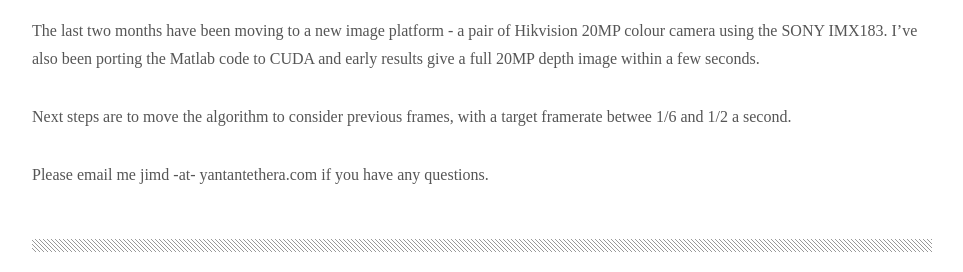
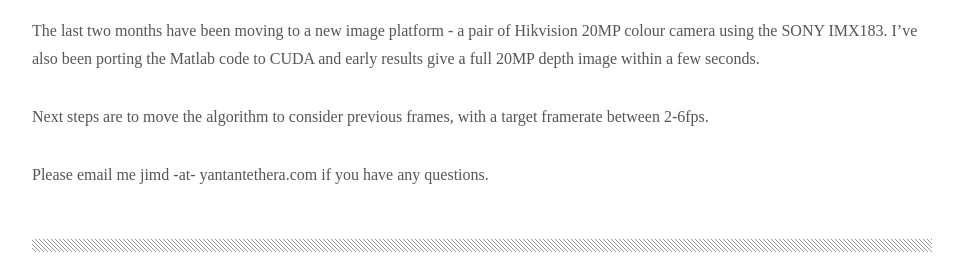
Before and after one commit to jimdytt/jimdytt.github.io, a Jekyll site: the page built from _posts/2019-06-05-CUDA-20MP.md, in a window 1280 px wide. Shown: the part 1124-1396 px from the top of the page, without its empty margins (158-1121 px from the left). Built offline with Jekyll 4.4.1, drawn with Linux system fonts in a browser that asks for light colours.

Commit message:
Changed fps

```diff
--- a/_posts/2019-06-05-CUDA-20MP.md
+++ b/_posts/2019-06-05-CUDA-20MP.md
@@ -19,6 +19,6 @@
 The last two months have been moving to a new image platform - a pair of  Hikvision 20MP colour camera using the SONY IMX183.
 I've also been porting the Matlab code to CUDA and early results give a full 20MP depth image within a few seconds.
 
-Next steps are to move the algorithm to consider previous frames, with a target framerate betwee 1/6 and 1/2 a second.
+Next steps are to move the algorithm to consider previous frames, with a target framerate between 2-6fps.
 
 Please email me jimd -at- yantantethera.com if you have any questions.
```
